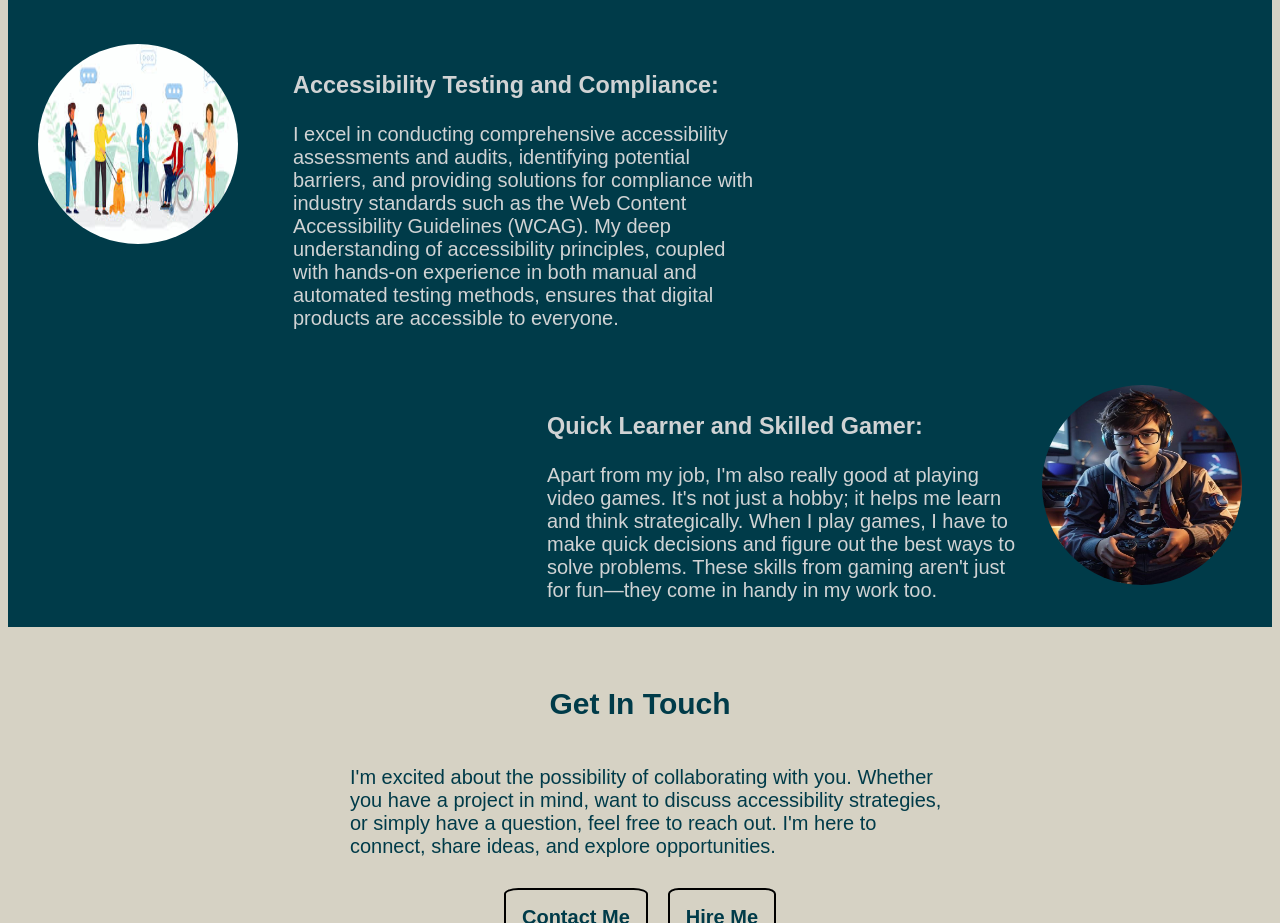
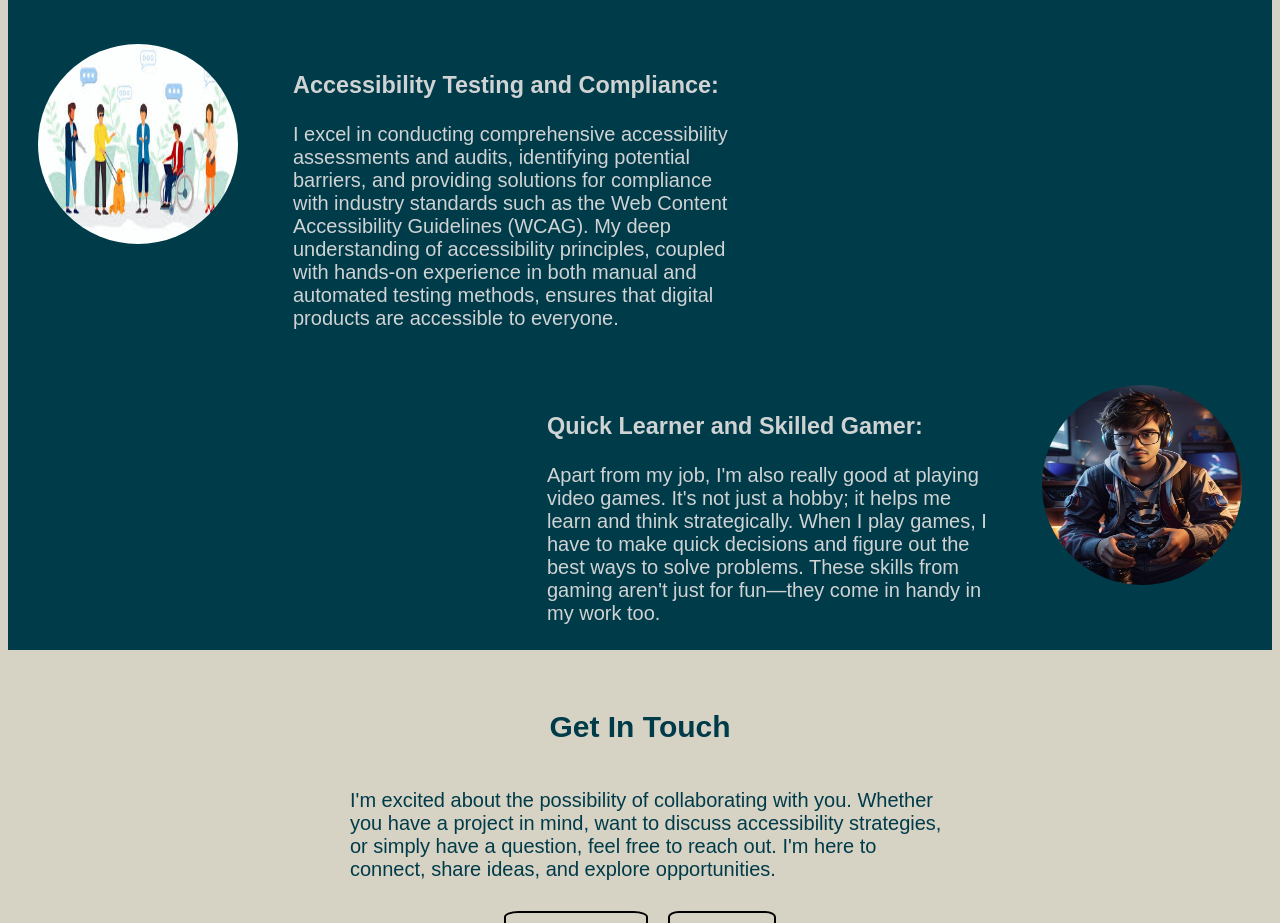
Before and after one commit to PrashantChahal1/Prashant_Chahal-s_Personal_website, a plain HTML site: page index.html in a window 1280 px wide. Shown: the part 860-1783 px from the top of the page. Drawn offline with Linux system fonts and the light colour scheme.

Commit message:
Add files via upload

```diff
--- a/index.html
+++ b/index.html
@@ -50,7 +50,7 @@
                 </div>
                 <div class="skill1_content">
                 <h3 style="margin-left: 30px;">Accessibility Testing and Compliance:</h3>
-                <p style="margin-left: 30px;">I excel in conducting comprehensive accessibility assessments and audits, identifying potential barriers, and providing solutions for compliance with industry standards such as the Web Content Accessibility Guidelines (WCAG). My deep understanding of accessibility principles, coupled with hands-on experience in both manual and automated testing methods, ensures that digital products are accessible to everyone.</p>
+                <p style="margin-left: 30px; margin-right: 30px;">I excel in conducting comprehensive accessibility assessments and audits, identifying potential barriers, and providing solutions for compliance with industry standards such as the Web Content Accessibility Guidelines (WCAG). My deep understanding of accessibility principles, coupled with hands-on experience in both manual and automated testing methods, ensures that digital products are accessible to everyone.</p>
                 </div>
             </div>
             <div class="skill2">
@@ -58,8 +58,8 @@
                 <img style="margin-right: 30px;" class="access2" height="200px" width="200px" src="./Assessts/gamer.jpeg" alt="">
                 </div>
                 <div class="skill2_content">
-                <h3 style="margin-left: 30px;">Quick Learner and Skilled Gamer:</h3>
-                <p style="margin-left: 30px;" class="skill2_para">Apart from my job, I'm also really good at playing video games. It's not just a hobby; it helps me learn and think strategically. When I play games, I have to make quick decisions and figure out the best ways to solve problems. These skills from gaming aren't just for fun—they come in handy in my work too.</p>
+                <h3 style="margin-left: 30px; ">Quick Learner and Skilled Gamer:</h3>
+                <p style="margin-left: 30px; margin-right: 30px;" class="skill2_para">Apart from my job, I'm also really good at playing video games. It's not just a hobby; it helps me learn and think strategically. When I play games, I have to make quick decisions and figure out the best ways to solve problems. These skills from gaming aren't just for fun—they come in handy in my work too.</p>
                 </div>
             </div>
         </div>
```
Also changed, not shown: dicee.html (+1 -1 lines).
